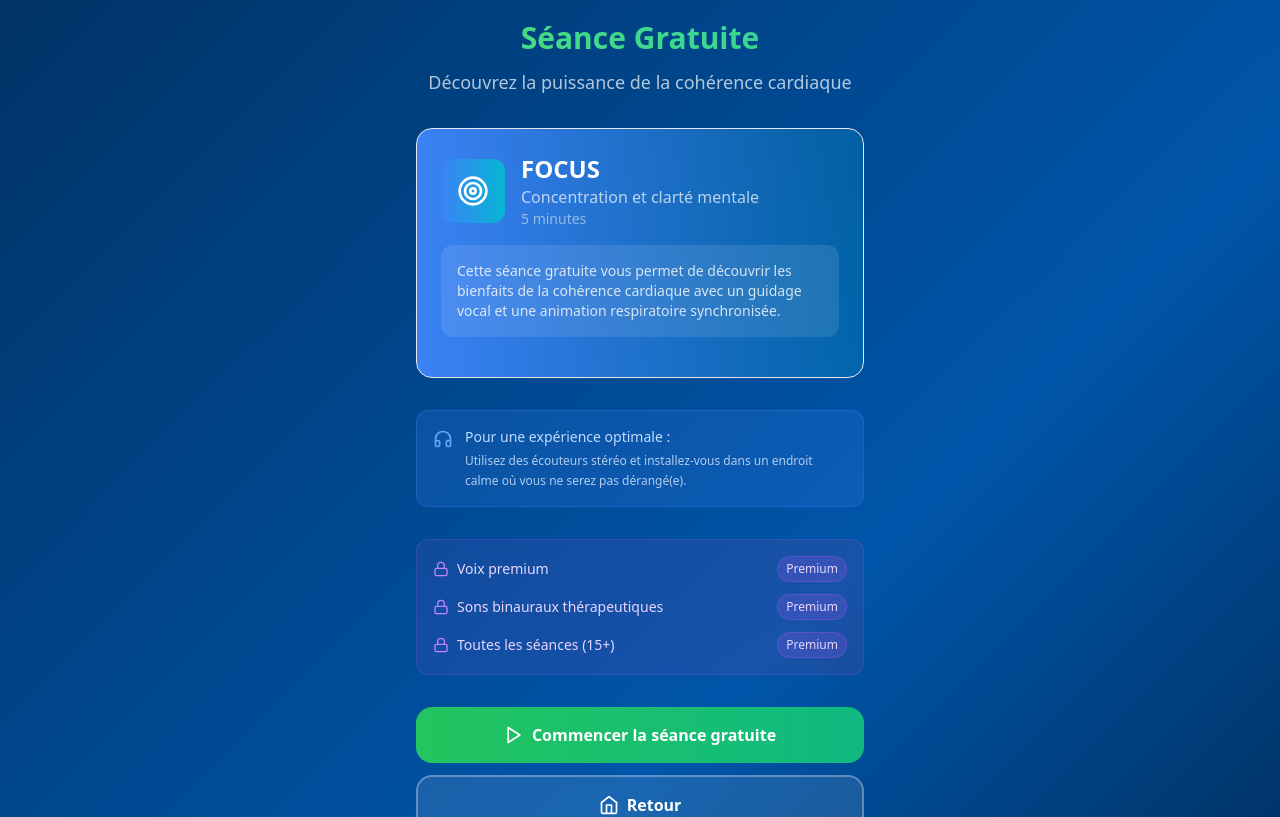
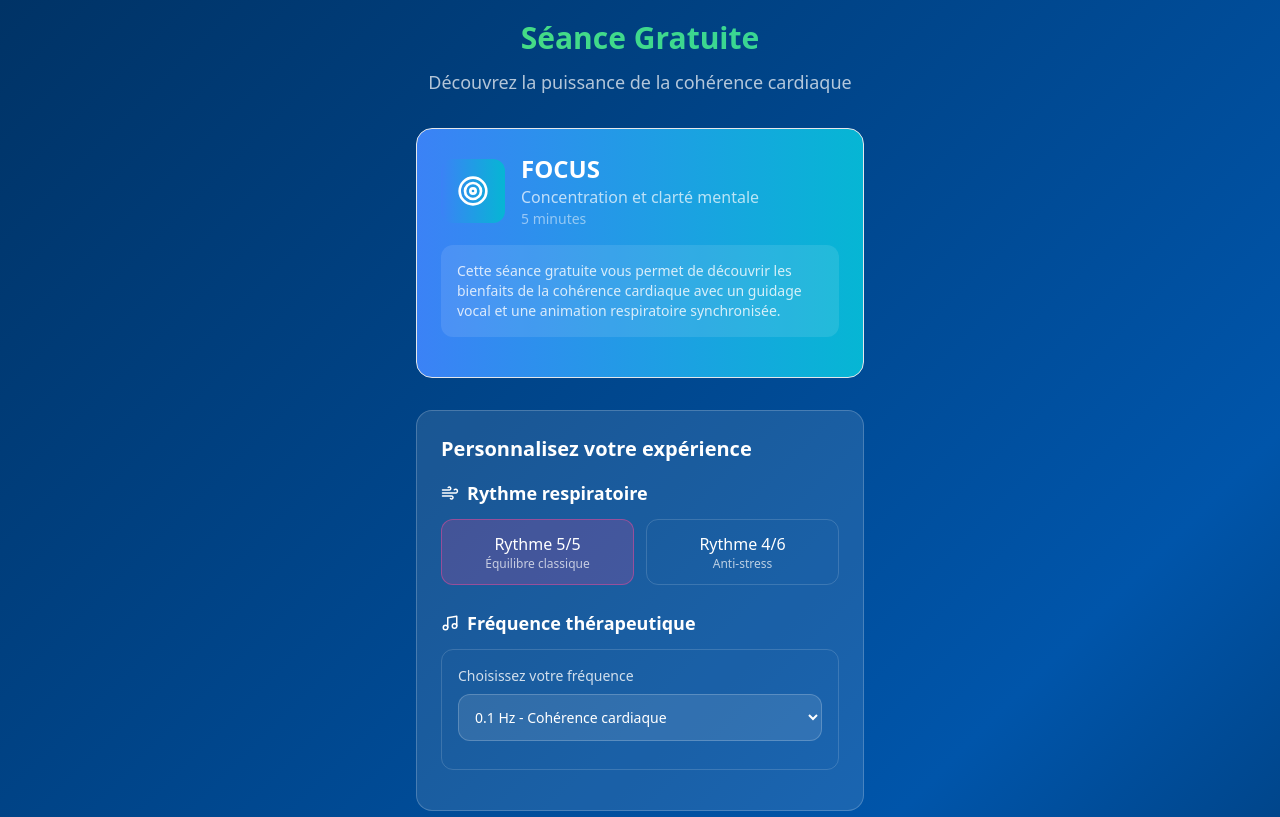
Before and after one commit to TITCLAIRE/lyne-up, a React (Vite) app: page /free-session in a window 1280 px wide. Shown: the top 817 px of the page. Built offline with nearby package versions, Linux system fonts and the light colour scheme.

Commit message:
Création de la session découverte et ajout du Body Scan gratuit

```diff
--- a/src/pages/FreeSessionScreen.jsx
+++ b/src/pages/FreeSessionScreen.jsx
@@ -1,11 +1,15 @@
 import React from 'react';
 import { useNavigate } from 'react-router-dom';
-import { Play, Home, Headphones, Target, Brain, Lock } from 'lucide-react';
+import { Play, Home, Headphones, Target, Brain, Lock, Music, Wind } from 'lucide-react';
 import { useAppStore } from '../store/appStore';
 
 export default function FreeSessionScreen() {
   const navigate = useNavigate();
-  const { freeSessionType, endFreeSession } = useAppStore();
+  const { freeSessionType, endFreeSession, updateFreeSessionSettings, freeSessionSettings } = useAppStore();
+
+  // État local pour les paramètres de session
+  const [selectedRhythm, setSelectedRhythm] = React.useState('5-5');
+  const [selectedFrequency, setSelectedFrequency] = React.useState('coherence');
 
   // Détermine quelle session gratuite afficher
   const sessionInfo = freeSessionType === 'scan'
@@ -24,7 +28,45 @@ export default function FreeSessionScreen() {
         color: 'from-blue-500 to-cyan-500'
       };
 
+  // Liste des fréquences disponibles
+  const frequencies = [
+    { value: 'coherence', name: '0.1 Hz - Cohérence cardiaque', category: 'Cohérence' },
+    { value: '396hz', name: '396 Hz - Libération des peurs', category: 'Solfège' },
+    { value: '432hz', name: '432 Hz - Harmonie naturelle', category: 'Solfège' },
+    { value: '528hz', name: '528 Hz - Amour & Guérison', category: 'Solfège' },
+    { value: '639hz', name: '639 Hz - Relations harmonieuses', category: 'Solfège' },
+    { value: 'theta', name: 'Ondes Theta (4.5Hz) - Méditation profonde', category: 'Ondes cérébrales' },
+    { value: 'alpha', name: 'Ondes Alpha (10Hz) - Relaxation active', category: 'Ondes cérébrales' },
+    { value: 'delta', name: 'Ondes Delta (2Hz) - Sommeil profond', category: 'Ondes cérébrales' },
+  ];
+
+  // Fonction pour mettre à jour le rythme
+  const handleRhythmChange = (rhythm) => {
+    setSelectedRhythm(rhythm);
+
+    // Mettre à jour les paramètres de session libre
+    if (rhythm === '5-5') {
+      updateFreeSessionSettings({ inhaleTime: 5, exhaleTime: 5 });
+    } else if (rhythm === '4-6') {
+      updateFreeSessionSettings({ inhaleTime: 4, exhaleTime: 6 });
+    }
+  };
+
+  // Fonction pour mettre à jour la fréquence
+  const handleFrequencyChange = (e) => {
+    const frequency = e.target.value;
+    setSelectedFrequency(frequency);
+    updateFreeSessionSettings({ frequency });
+  };
+
   const handleStartSession = () => {
+    // Mettre à jour les paramètres finaux
+    updateFreeSessionSettings({
+      duration: 5, // 5 minutes pour la session découverte
+      gongEnabled: true,
+      silentMode: false
+    });
+
     // Naviguer vers la page de session appropriée
     if (freeSessionType === 'scan') {
       navigate('/sessions/run/guided/scan');
@@ -65,7 +107,7 @@ export default function FreeSessionScreen() {
           </div>
 
           {/* Carte de session */}
-          <div className={`bg-gradient-to-r ${sessionInfo.color}/20 border border-${sessionInfo.color.split(' ')[0]}/30 rounded-2xl p-6 mb-8`}>
+          <div className={`bg-gradient-to-r ${sessionInfo.color} border border-${sessionInfo.color.split(' ')[0]}/30 rounded-2xl p-6 mb-8`}>
             <div className="flex items-center gap-4 mb-4">
               <div className={`w-16 h-16 bg-gradient-to-r ${sessionInfo.color} rounded-xl flex items-center justify-center`}>
                 <SessionIcon size={32} className="text-white" />
@@ -85,6 +127,69 @@ export default function FreeSessionScreen() {
             </div>
           </div>
 
+          {/* Options de personnalisation */}
+          <div className="bg-white/10 border border-white/20 rounded-2xl p-6 mb-8">
+            <h3 className="text-xl font-bold mb-4">Personnalisez votre expérience</h3>
+
+            {/* Sélection du rythme respiratoire */}
+            <div className="mb-6">
+              <h4 className="text-lg font-semibold mb-3 flex items-center gap-2">
+                <Wind size={18} />
+                Rythme respiratoire
+              </h4>
+              <div className="grid grid-cols-2 gap-3">
+                <div
+                  onClick={() => handleRhythmChange('5-5')}
+                  className={`bg-white/8 border rounded-xl p-3 cursor-pointer text-center transition-all duration-200 ${
+                    selectedRhythm === '5-5'
+                      ? 'border-pink-500/50 bg-pink-500/20'
+                      : 'border-white/15 hover:bg-white/12'
+                  }`}
+                >
+                  <div className="font-medium">Rythme 5/5</div>
+                  <div className="text-xs text-white/70">Équilibre classique</div>
+                </div>
+                <div
+                  onClick={() => handleRhythmChange('4-6')}
+                  className={`bg-white/8 border rounded-xl p-3 cursor-pointer text-center transition-all duration-200 ${
+                    selectedRhythm === '4-6'
+                      ? 'border-pink-500/50 bg-pink-500/20'
+                      : 'border-white/15 hover:bg-white/12'
+                  }`}
+                >
+                  <div className="font-medium">Rythme 4/6</div>
+                  <div className="text-xs text-white/70">Anti-stress</div>
+                </div>
+              </div>
+            </div>
+
+            {/* Sélection de fréquence */}
+            <div className="mb-4">
+              <h4 className="text-lg font-semibold mb-3 flex items-center gap-2">
+                <Music size={18} />
+                Fréquence thérapeutique
+              </h4>
+              <div className="bg-white/8 border border-white/15 rounded-xl p-4">
+                <div className="mb-3">
+                  <label className="block text-sm font-medium text-white/80 mb-2">
+                    Choisissez votre fréquence
+                  </label>
+                  <select
+                    value={selectedFrequency}
+                    onChange={handleFrequencyChange}
+                    className="w-full p-3 bg-white/10 border border-white/20 rounded-xl text-white text-sm focus:outline-none focus:ring-2 focus:ring-purple-500/50 focus:border-purple-500/50"
+                  >
+                    {frequencies.map(freq => (
+                      <option key={freq.value} value={freq.value}>
+                        {freq.name}
+                      </option>
+                    ))}
+                  </select>
+                </div>
+              </div>
+            </div>
+          </div>
+
           {/* Indication importante sur les écouteurs */}
           <div className="bg-blue-500/20 border border-blue-500/30 rounded-xl p-4 mb-8 flex items-start gap-3">
             <Headphones size={20} className="text-blue-400 mt-0.5 flex-shrink-0" />
@@ -97,7 +202,7 @@ export default function FreeSessionScreen() {
           </div>
 
           {/* Fonctionnalités premium verrouillées */}
-          <div className="bg-gradient-to-r from-purple-500/10 to-pink-500/10 border border-purple-500/20 rounded-xl p-4 mb-8">
+          <div className="bg-gradient-to-r from-purple-500/20 to-pink-500/20 border border-purple-500/30 rounded-xl p-4 mb-8">
             <div className="flex items-center justify-between mb-3">
               <div className="flex items-center gap-2">
                 <Lock size={16} className="text-purple-400" />
@@ -143,8 +248,8 @@ export default function FreeSessionScreen() {
                 onClick={handleStartSession}
                 className="w-full bg-gradient-to-r from-green-500 to-emerald-500 text-white py-4 px-6 rounded-2xl font-semibold flex items-center justify-center gap-2 hover:from-green-600 hover:to-emerald-600 transition-all duration-200"
               >
-                <Play size={20} />
-                Commencer la séance gratuite
+                <Play size={24} />
+                Commencer ma séance découverte
               </button>
               <button
                 onClick={handleGoBack}
--- a/src/pages/StartScreen.jsx
+++ b/src/pages/StartScreen.jsx
@@ -9,7 +9,9 @@ export default function StartScreen() {
 
   const handleDiscoverFreeSession = () => {
     // Mettre à jour le store pour indiquer le mode "séance gratuite"
-    startFreeSession('focus'); // On choisit la session "focus" comme session gratuite
+    // Proposer deux options: focus ou scan
+    const sessionType = Math.random() > 0.5 ? 'focus' : 'scan';
+    startFreeSession(sessionType);
     navigate('/free-session');
   };
 
```
Also changed, not shown: src/store/appStore.js (line endings or trailing spaces).
